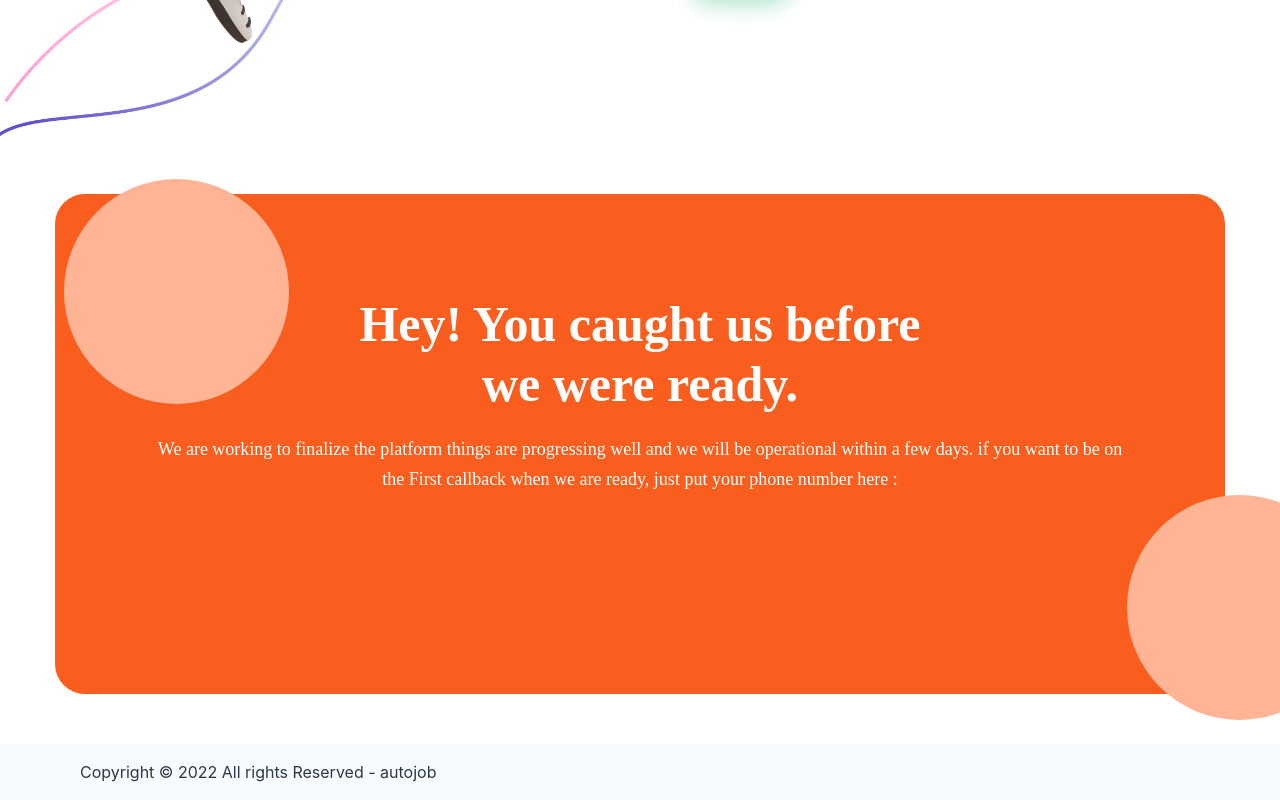
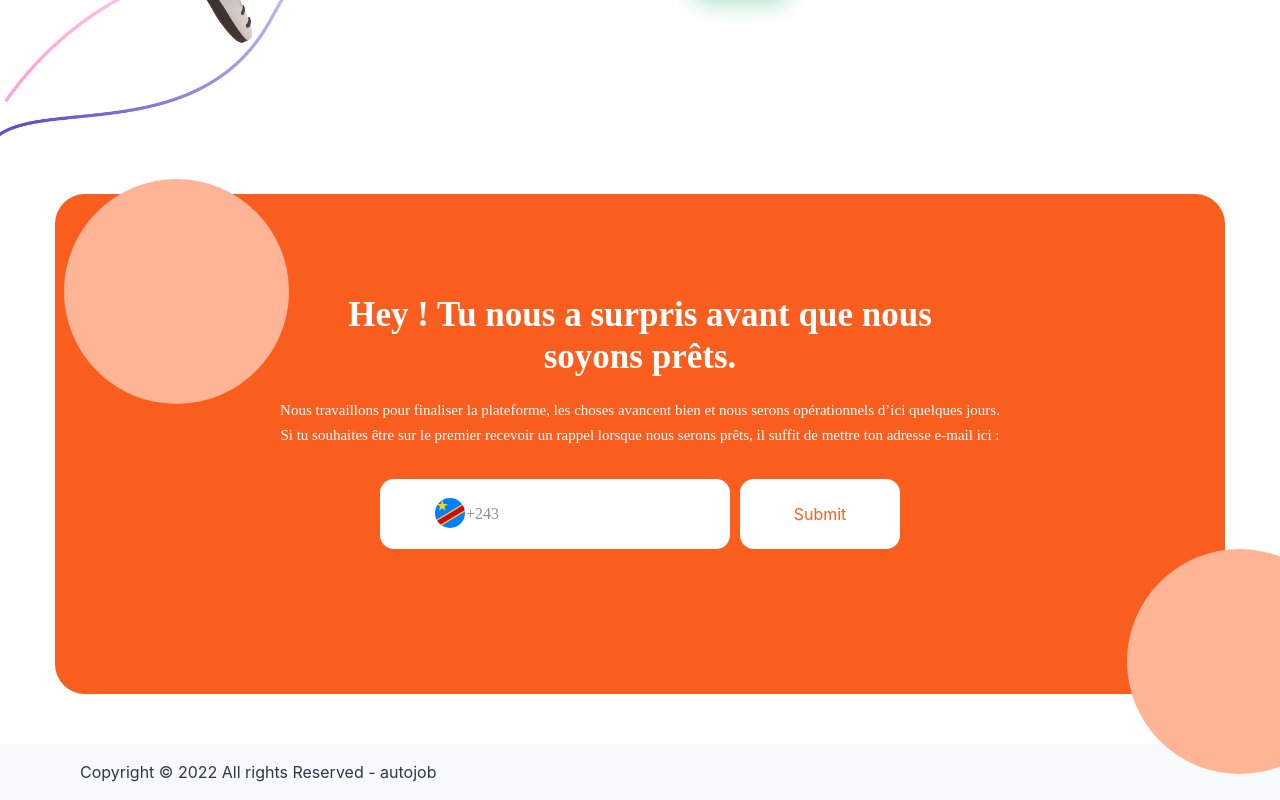
Before and after one commit to jambu43/auto-job-landing-page, a React (Create React App) app: page / in a window 1280 px wide. Shown: the part 1897-2697 px from the top of the page. Built offline with nearby package versions, Linux system fonts and the light colour scheme.

Commit message:
Numer input

```diff
--- a/src/components/Ready.tsx
+++ b/src/components/Ready.tsx
@@ -11,14 +11,20 @@ function Ready() {
     >
       <Container>
         <CircleTop />
-        <Title>Hey! You caught us before we were ready.</Title>
+        <Title>Hey ! Tu nous a surpris avant que nous soyons prêts.</Title>
         <Description>
-          We are working to finalize the platform things are progressing well
-          and we will be operational within a few days. if you want to be on the
-          First callback when we are ready, just put your phone number here :
+          Nous travaillons pour finaliser la plateforme, les choses avancent
+          bien et nous serons opérationnels d’ici quelques jours. Si tu
+          souhaites être sur le premier recevoir un rappel lorsque nous serons
+          prêts, il suffit de mettre ton adresse e-mail ici :
         </Description>
+        <FormContainer>
+          <Flag />
+          <Prefix>+243</Prefix>
+          <InputPhone type="text" maxLength={9} />
+          <Submit type="submit" />
+        </FormContainer>
         <CircleBottom />
-        <ButtonContainer></ButtonContainer>
       </Container>
     </Stack>
   );
@@ -36,13 +42,10 @@ const Title = styled.h1`
   font-family: "Recoleta";
   font-style: normal;
   font-weight: 600;
-  font-size: 50px;
+  font-size: 35px;
   line-height: 120%;
   margin: auto;
-  /* or 60px */
-
   text-align: center;
-
   color: #ffffff;
   width: 587px;
 `;
@@ -50,11 +53,12 @@ const Description = styled.p`
   font-family: "Product Sans";
   font-style: normal;
   font-weight: 400;
-  font-size: 18px;
+  font-size: 15px;
   line-height: 170%;
   color: #ffffff;
   text-align: center;
-  margin-top: 20px;
+  margin: 20px auto auto;
+  width: 45rem;
 `;
 const CircleTop = styled.div`
   width: 225px;
@@ -73,7 +77,42 @@ const CircleBottom = styled.div`
   border-radius: 50%;
   left: 1127px;
 `;
-const ButtonContainer = styled.div`
+const FormContainer = styled.div`
   display: flex;
+  justify-content: center;
+  margin-top: 30px;
 `;
+const InputPhone = styled.input`
+  padding: 15px 25px 15px 105px;
+  border-radius: 14px;
+  width: 350px;
+  margin-right: 10px;
+  color: #8a8f95;
+  font-family: "Product Sans";
+`;
+const Submit = styled.input`
+  width: 160px;
+  height: 70px;
+  background: #ffffff;
+  border-radius: 14px;
+  color: #fa5e1e;
+`;
+const Flag = styled.div`
+  height: 30px;
+  width: 30px;
+  background-image: url("../../images/rdc-flag.png");
+  background-size: cover;
+  position: absolute;
+  left: 34%;
+  margin-top: 19px;
+  border-radius: 50px;
+`;
+const Prefix = styled.span`
+  position: absolute;
+  left: 36.4%;
+  margin-top: 23px;
+  color: #8a8f95;
+  font-family: "Product Sans";
+`;
+
 export default Ready;
```
Also changed, not shown: public/images/rdc-flag.png (added).
